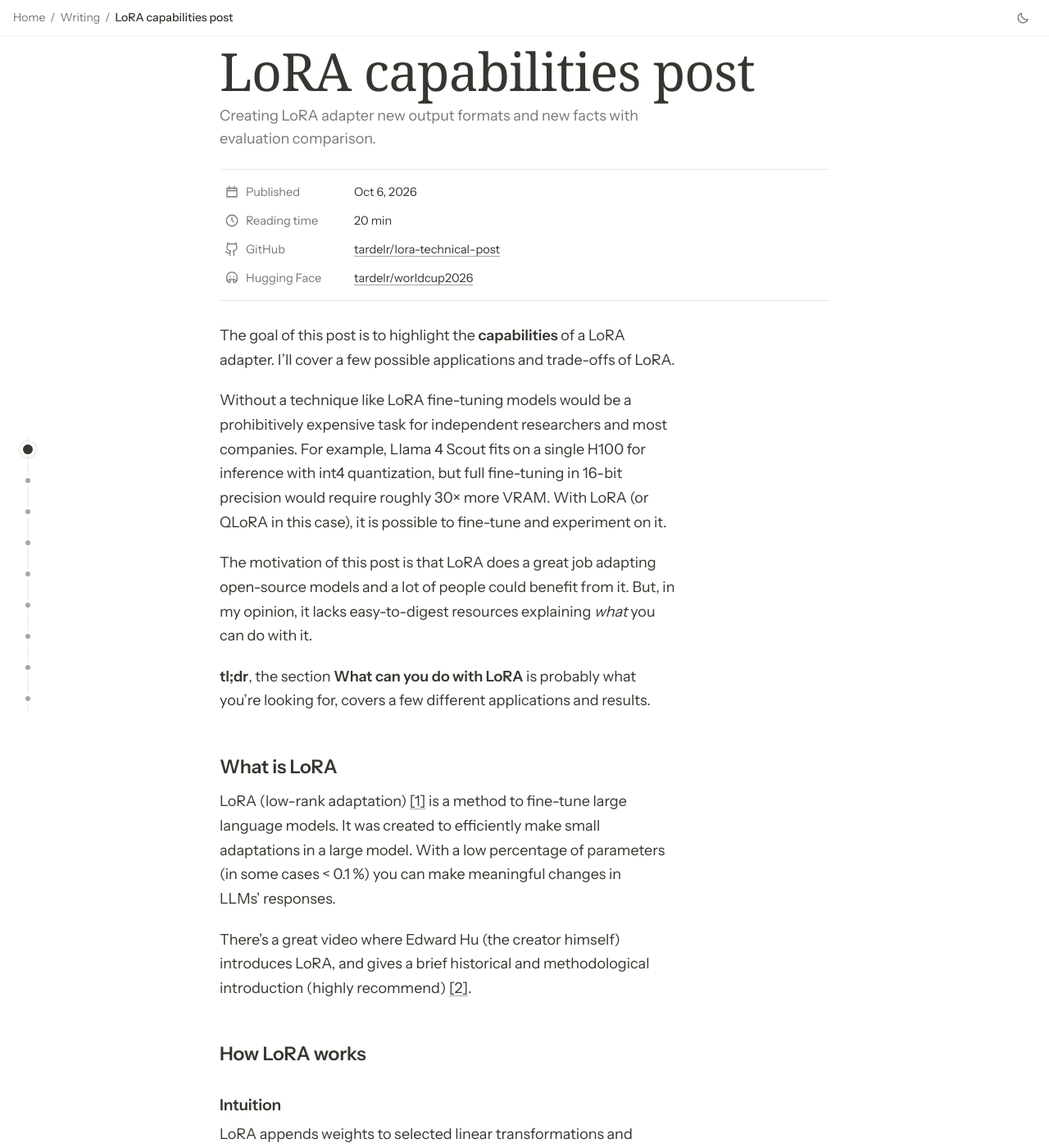
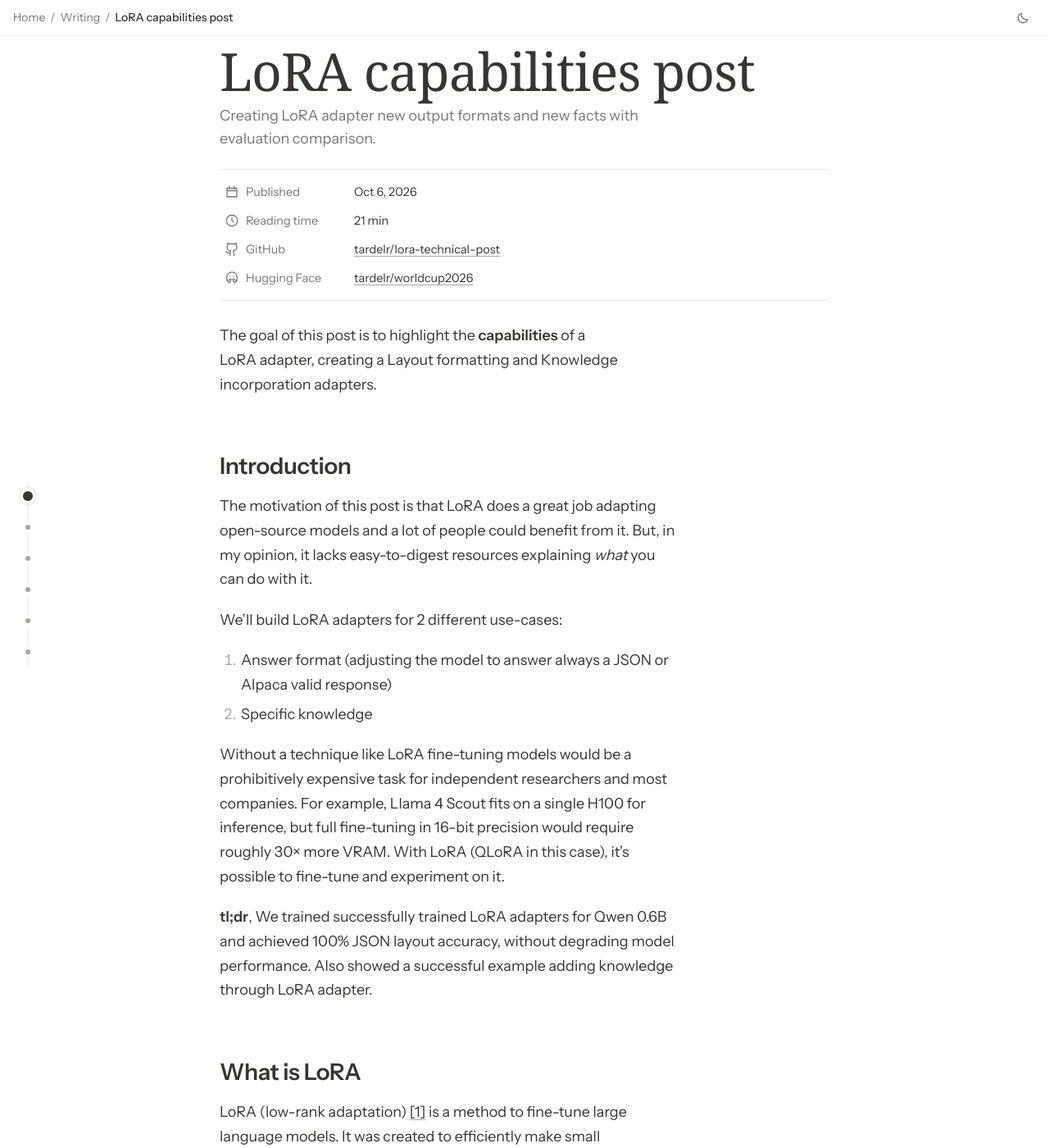
Before and after one commit to tardelr/tardelr.github.io, a Jekyll site: the page built from _posts/2026-10-06-lora-capabilities.md, in a window 1280 px wide and 1400 px high, scrolled down 288 px. Shown: the whole window at 82% size. Built offline with Jekyll 4.4.1, drawn with Linux system fonts in a browser that asks for light colours; some web fonts are replaced; some of the changed text lies outside the part shown.

Commit message:
Update LoRA post: new intro, tl;dr and conclusion
Co-Authored-By: Claude Opus 5.5 <noreply@anthropic.com>

```diff
--- a/_posts/2026-10-06-lora-capabilities.md
+++ b/_posts/2026-10-06-lora-capabilities.md
@@ -6,25 +6,31 @@ github: https://github.com/tardelr/lora-technical-post
 huggingface: https://huggingface.co/datasets/tardelr/worldcup2026
 ---
 
-The goal of this post is to highlight the **capabilities** of a LoRA adapter. I'll cover a few possible applications and trade-offs of LoRA.
+The goal of this post is to highlight the **capabilities** of a LoRA adapter, creating a Layout formatting and Knowledge incorporation adapters.
 
 <!--more-->
 
-Without a technique like LoRA fine-tuning models would be a prohibitively expensive task for independent researchers and most companies. For example, Llama 4 Scout fits on a single H100 for inference with int4 quantization, but full fine-tuning in 16-bit precision would require roughly 30× more VRAM. With LoRA (or QLoRA in this case), it is possible to fine-tune and experiment on it.
+## Introduction
 
 The motivation of this post is that LoRA does a great job adapting open-source models and a lot of people could benefit from it. But, in my opinion, it lacks easy-to-digest resources explaining _what_ you can do with it.
 
-**tl;dr**, the section **What can you do with LoRA** is probably what you're looking for, covers a few different applications and results.
+We'll build LoRA adapters for 2 different use-cases:
+1. Answer format (adjusting the model to answer always a JSON or Alpaca valid response)
+2. Specific knowledge
 
-### What is LoRA
+Without a technique like LoRA fine-tuning models would be a prohibitively expensive task for independent researchers and most companies. For example, Llama 4 Scout fits on a single H100 for inference, but full fine-tuning in 16-bit precision would require roughly 30× more VRAM. With LoRA (QLoRA in this case), it's possible to fine-tune and experiment on it.
+
+**tl;dr**, We trained successfully trained LoRA adapters for Qwen 0.6B and achieved 100% JSON layout accuracy, without degrading model performance. Also showed a successful example adding knowledge through LoRA adapter.
+
+## What is LoRA
 
 LoRA (low-rank adaptation) [[1]](#ref-1) is a method to fine-tune large language models. It was created to efficiently make small adaptations in a large model. With a low percentage of parameters (in some cases < 0.1 %) you can make meaningful changes in LLMs' responses.
 
 There's a great video where Edward Hu (the creator himself) introduces LoRA, and gives a brief historical and methodological introduction (highly recommend) [[2]](#ref-2).
 
-### How LoRA works
+## How LoRA works
 
-#### Intuition
+### Intuition
 
 LoRA appends weights to selected linear transformations and weights matrices. The LoRA weights are kept separate in smaller matrices A and B, such that W_lora = BA, where the A and B matrices have lower rank than the original weights and W_lora has the same shape as W_model.
 
@@ -42,7 +48,7 @@ The classic LoRA diagram, from the original paper:
 
 It shows how this parallel operation is carried out, and also how A and B are initialized. A is initialized to a random Gaussian, and B to a zeros matrix, so in the beginning, BA results in zero and has no impact in predictions.
 
-### How to train a LoRA adapter
+## How to train a LoRA adapter
 
 For these experiments, we'll use the `Qwen3-0.6B` [[3]](#ref-3), but the same procedure should work for any model.
 
@@ -83,7 +89,7 @@ The two main parameters are:
 - **r:** the rank of the adapter matrices. The LoRA weights will have dimensions d_out × r (B) and r × d_in (A).
 - **lora_alpha:** scaling factor. The adapter's output is multiplied by lora_alpha / r; it controls the LoRA contribution to the result. A common rule of thumb is lora_alpha = 2 × r.
 
-### What can you do with LoRA
+## What can you do with LoRA
 
 There's no definitive answer of "what" you can do, just as there's no answer of what you can fine-tune a model to do. But certainly there are some common applications.
 
@@ -95,7 +101,7 @@ I don't go in details in the post on _how_ to train these models, because the Gi
 
 Here I'll introduce the tasks, bring a couple of examples, but the results are presented and discussed in the Evaluation section.
 
-#### Adjust to get a specific answer format
+### Adjust to get a specific answer format
 
 This is a very cost-efficient way to adjust a model's answer. Below, I'll give a few examples; the cost comparison with FFT comes later, in the Cost comparison section.
 
@@ -104,7 +110,7 @@ I'll cover two popular applications:
 1. Alpaca format
 2. JSON
 
-##### Alpaca format
+#### Alpaca format
 
 The simplest explanation is that Alpaca is a prompt template introduced by Taori et al. (2023) [[6]](#ref-6) for instruction-following models and it's widely used.
 
@@ -183,7 +189,7 @@ Although the Alpaca adapter's answer is correct, the model keeps writing after i
 
 So, when prompting the model, we need to use this structure which the model is already familiar with, using a random text, without the format, could degrade the behavior.
 
-##### JSON format
+#### JSON format
 
 This is also a formatting example, and in this case I'd like to make the model move from:
 
@@ -239,7 +245,7 @@ The LoRA version is a valid JSON, we successfully changed the answer behavior fr
 
 In our evaluations (eval sections) we assessed both Accuracy and Answer format adherency, we got all responses as valid JSONs as output using this adapter, without hurting the model performance.
 
-#### Add new knowledge
+### Add new knowledge
 
 This is a different use-case. Suppose we are fine with the standard chat answer format, but we need to feed in more knowledge.
 
@@ -431,6 +437,17 @@ Curiously, I was introduced to LoRA through DoRA (Weight-Decomposed Low-Rank Ada
 
 There are many variants, that adapt the LoRA method aiming to have a performance/accuracy/safety gain, so far LoRA still is the industry standard.
 
+### Conclusion
+
+There were two main experiments: **Layout formatting** and **Add new knowledge**.
+
+For **Layout formatting**, with very little training data, we successfully adjusted the model's answer to a very different format (like JSON) with 100% consistency in our evaluations.
+
+**Adding new knowlegde**, on the other hand, showed to be much harder. Although we successfully incorporated new knowledge, it had a low accuracy and it's behavior degraded when compared to the base model.
+
+The evaluations here where extremely simple, because the objective was rather show that it is possible, than have a robust accuracy report.
+
+
 ### References
 
 <a id="ref-1"></a>[1] Hu, E. J., Shen, Y., Wallis, P., Allen-Zhu, Z., Li, Y., Wang, S., Wang, L., & Chen, W. (2022). _LoRA: Low-Rank Adaptation of Large Language Models_. ICLR 2022. [arXiv:2106.09685](https://arxiv.org/abs/2106.09685)
```
